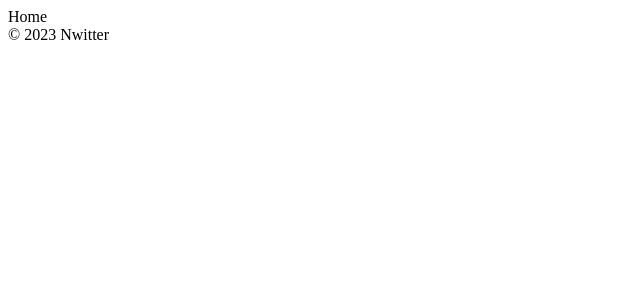
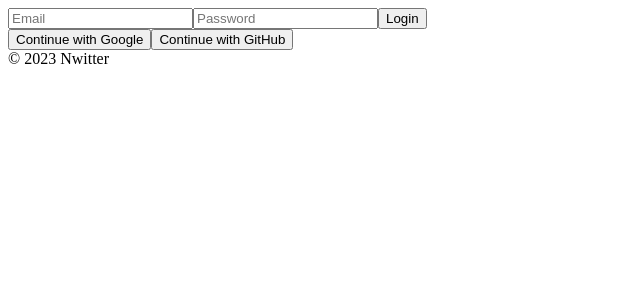
Before and after one commit to koma4028/nwitter, a React (Create React App) app: page / in a window 1280 px wide. Shown: the top 300 px of the page, without its empty margins (0-640 px from the left). Built offline with nearby package versions, Linux system fonts and the light colour scheme; no server answers.

Commit message:
Commit Until #2.1

```diff
--- a/src/components/App.js
+++ b/src/components/App.js
@@ -1,9 +1,9 @@
 import React from "react";
 import AppRouter from "components/Router";
-import myFirebaseApp from "firebaseInstance";
+import { myFirebaseApp, fbAuth } from "firebaseInstance";
 
 function App() {
-  const [isLoggedIn, setIsLoggedIn] = React.useState(false);
+  const [isLoggedIn, setIsLoggedIn] = React.useState((fbAuth.currentUser === null ? false : true));
   return (
     <>
       <AppRouter
--- a/src/components/Router.js
+++ b/src/components/Router.js
@@ -1,6 +1,6 @@
 import React from "react";
 import { HashRouter as Router, Route, Routes } from "react-router-dom";
-import Auth from "routes/Home";
+import Auth from "routes/Auth";
 import Home from "routes/Home";
 
 const AppRouter = ({ isLoggedIn }) => {
--- a/src/firebaseInstance.js
+++ b/src/firebaseInstance.js
@@ -5,7 +5,10 @@ import "firebase/compat/storage";
 // import { getAnalytics } from "firebase/analytics"
 
 const firebaseConfig = {
-    apiKey: process.env.REACT_APP_API_KEY,
+    // 환경변수로 하면 'Uncaught FirebaseError: Firebase: Error (auth/invalid-api-key).' 에러 발생
+    // 다른 가이드 참고하여 .env.development 생성하였는데도 동일 에러 발생
+    // apiKey: process.env.REACT_APP_API_KEY,
+    apiKey: "AIzaSyA1-8mD8NM2AgtMVRmiOotPITnR0O6QMOU",
     authDomain: process.env.REACT_APP_AUTH_DOMAIN,
     projectId: process.env.REACT_APP_PROJECT_ID,
     storageBucket: process.env.REACT_APP_STORAGE_BUCKET,
@@ -15,6 +18,7 @@ const firebaseConfig = {
 };
 
 const myFirebaseApp = firebase.initializeApp(firebaseConfig);
+const fbAuth = firebase.auth(myFirebaseApp);
 // const analytics = getAnalytics(myFirebaseApp);
 
-export default myFirebaseApp;
+export { myFirebaseApp, fbAuth };
--- a/src/routes/Auth.js
+++ b/src/routes/Auth.js
@@ -1,4 +1,45 @@
 import React from "react";
 
-const Auth = () => <span>Auth</span>;
+const Auth = () => {
+    const [email, setEmail] = React.useState("");
+    const [password, setPassword] = React.useState("");
+    const onChange = (event) => {
+        const {target: {name, value}} = event;
+        //const {name, value} = {event.target.name, event.target.value};
+        if (name === "email") setEmail(value);
+        else if (name === "password") setPassword(value);
+    };
+    const onSubmit = (event) => {
+        event.preventDefault();
+    };
+
+    return (
+        <div>
+            <form onSubmit={onSubmit}>
+                <input
+                    name="email"
+                    type="text"
+                    placeholder="Email"
+                    required
+                    value={email}
+                    onChange={onChange}
+                />
+                <input
+                    name="password"
+                    type="password"
+                    placeholder="Password"
+                    required
+                    value={password}
+                    onChange={onChange}
+                />
+                <input type="submit" value="Login" />
+            </form>
+            <div>
+                <button>Continue with Google</button>
+                <button>Continue with GitHub</button>
+            </div>
+        </div>
+    );
+};
+
 export default Auth;
```
